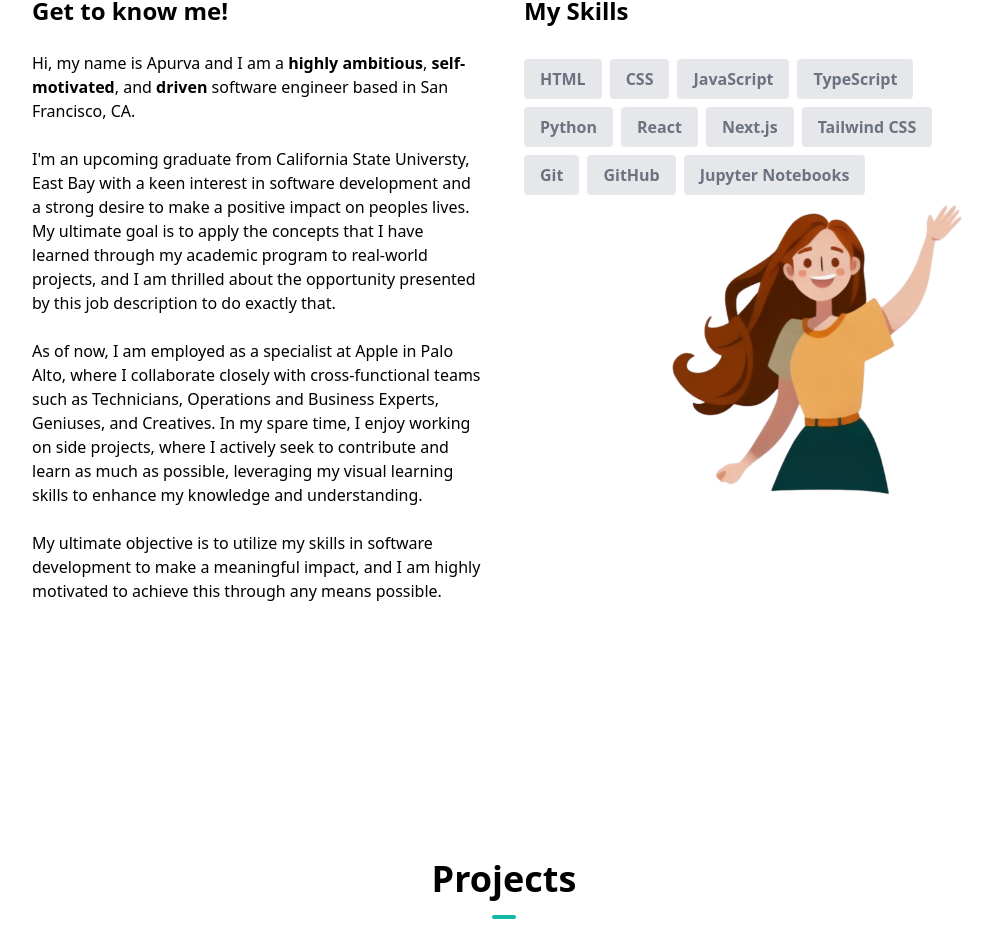
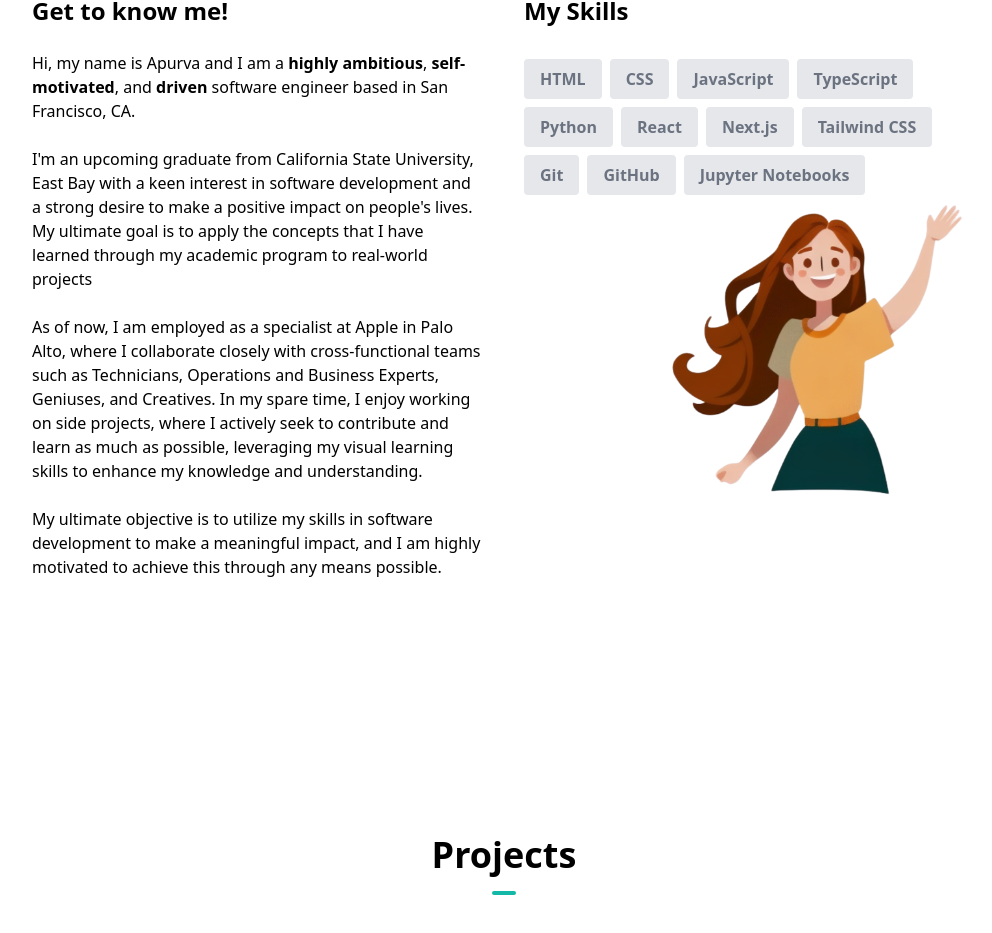
Before and after one commit to apuurvvaa/portfolio, a Next.js app: page / in a window 1280 px wide. Shown: the part 1147-2080 px from the top of the page, without its empty margins (136-1128 px from the left). Built offline with nearby package versions, Linux system fonts and the light colour scheme.

Commit message:
Update AboutSection.tsx

```diff
--- a/components/AboutSection.tsx
+++ b/components/AboutSection.tsx
@@ -38,9 +38,8 @@ const AboutSection = () => {
             </p>
             <br />
             <p>
-              I'm an upcoming graduate from California State Universty, East Bay
-             with a keen interest in software development and a strong desire to make a positive impact on peoples lives. My ultimate goal is to apply the concepts that I have learned through my academic program to real-world projects, and I am thrilled about the opportunity presented by this job description to do exactly that.
-            <br />
+              I&apos;m an upcoming graduate from California State University, East Bay
+            with a keen interest in software development and a strong desire to make a positive impact on people&apos;s lives. My ultimate goal is to apply the concepts that I have learned through my academic program to real-world projects<br />
             <br />
             As of now, I am employed as a specialist at Apple in Palo Alto, where I collaborate closely with cross-functional teams such as Technicians, Operations and Business Experts, Geniuses, and Creatives. In my spare time, I enjoy working on side projects, where I actively seek to contribute and learn as much as possible, leveraging my visual learning skills to enhance my knowledge and understanding.
             <br />
```
